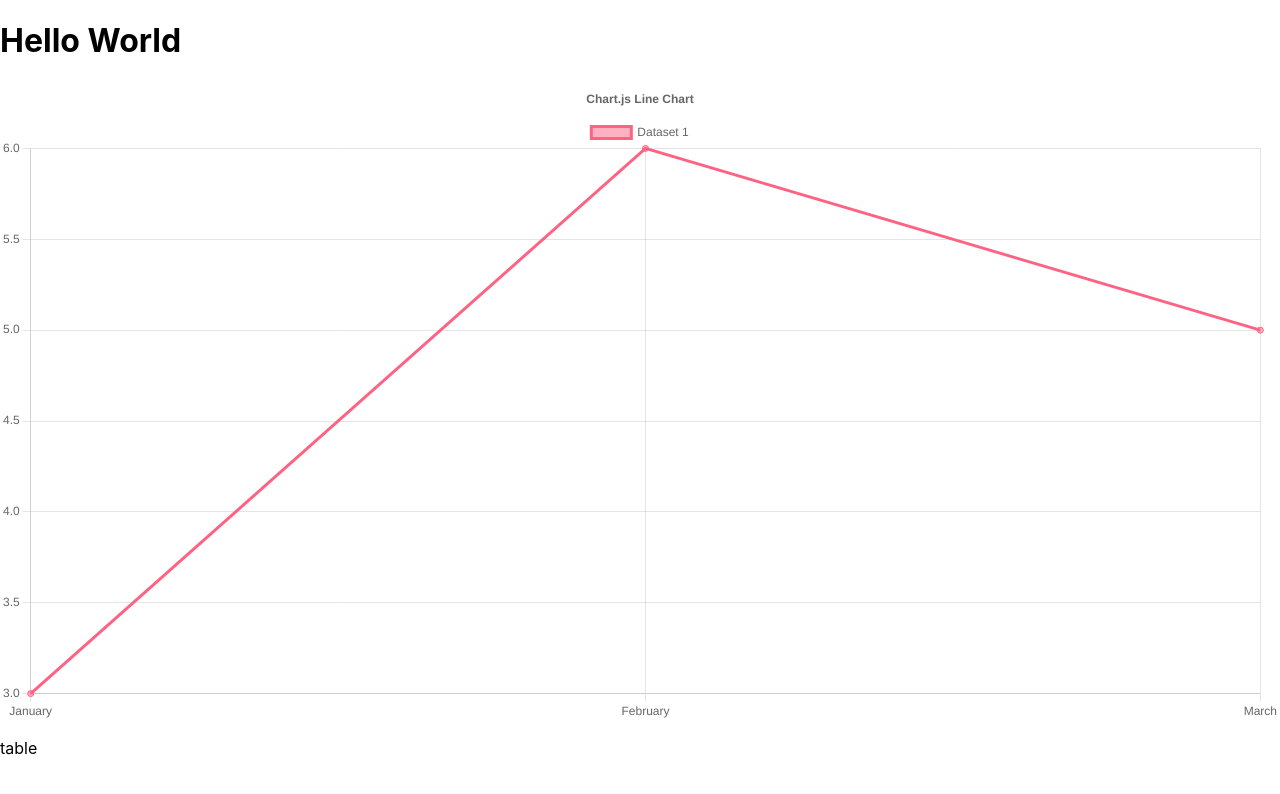
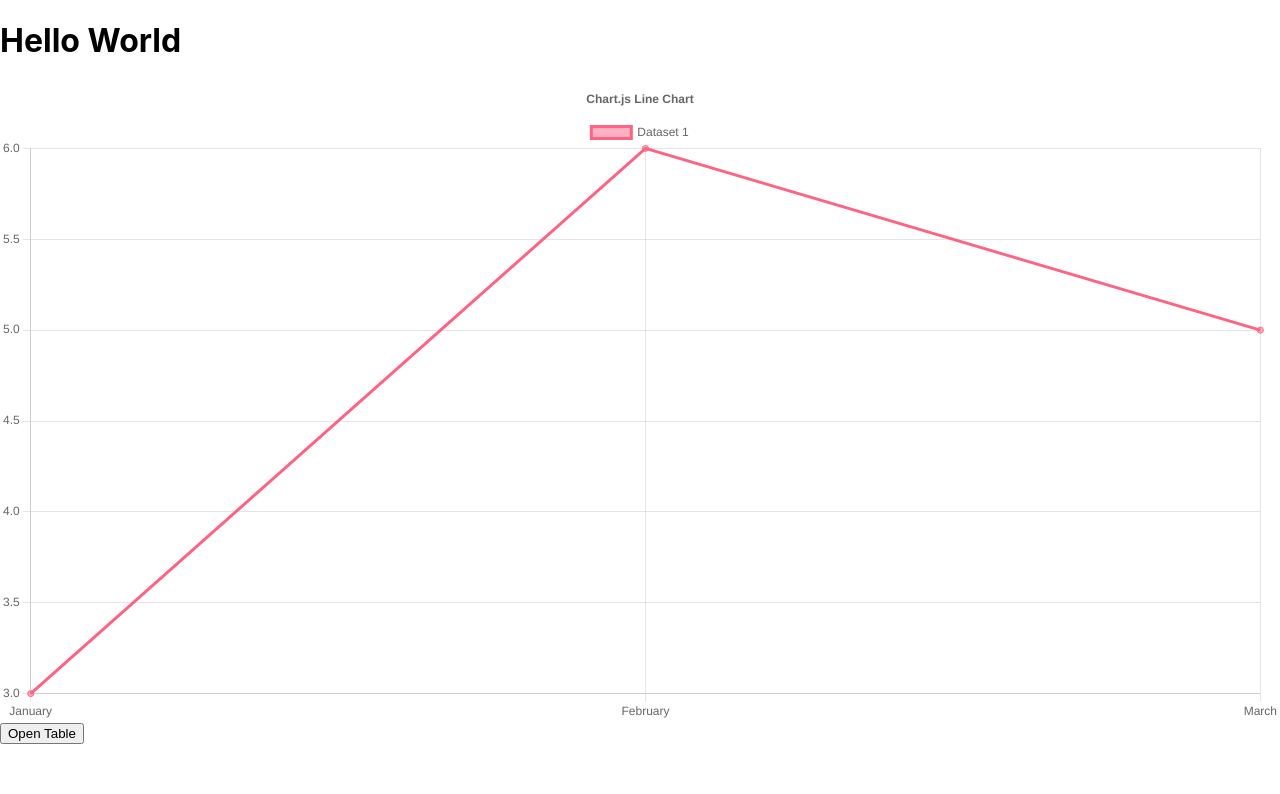
Before and after one commit to Katie-Schwerer/Chart-Module-Project, a React (Create React App) app in the folder chart-component/: page / in a window 1280 px wide. Shown: the top 794 px of the page. Built offline with nearby package versions, Linux system fonts and the light colour scheme.

Commit message:
Table Component has been made

```diff
--- a/chart-component/src/App.js
+++ b/chart-component/src/App.js
@@ -1,6 +1,6 @@
 import './App.css';
 
-import React, { useState } from "react";
+import React, { useEffect, useState } from "react";
 import Papa from "papaparse";
 
 import dataCSV from './data_files/dataM.csv';
@@ -11,21 +11,20 @@ import TableChart from './components/TableChart';
 function App() {
   const [data, setData] = useState([]);
 
-  const handleDataUpload = () => {
+  useEffect(() => {
     Papa.parse( dataCSV , {
       header: true,
       download: true,
       skipEmptyLines: true,
       complete: function(result) {
-        setData(result);
+        setData(result.data);
+        console.log(result)
       },
       error: (error) => {
         console.error('Error while parsing CSV:', error.message)
       }
     })
-  }
-
-  handleDataUpload();
+  }, []);
 
   return (
     <div className="App">
--- a/chart-component/src/components/TableChart.jsx
+++ b/chart-component/src/components/TableChart.jsx
@@ -1,7 +1,39 @@
-import React from "react";
+import React, { useEffect, useState } from "react";
 
 function TableChart({ data }) {
-    return <p>table</p>;
+  let [header, setHeader] = useState([]);
+  const [showTable, setShowTable] = useState(false);
+
+  useEffect(() => {
+    if (data.length > 0) {
+      setHeader(Object.getOwnPropertyNames(data[0]));
+    }
+  }, [data]);
+
+  return (
+    <div className="table-container">
+      <button onClick={() => setShowTable(!showTable)}>
+        { showTable ? "Hide Table" : "Open Table"}
+      </button>
+      <table style={{ display: showTable ? "table" : "none"}}>
+        <thead>
+          <tr>
+            {header.map((head, index) => (
+              <th key={index}>{head}</th>
+            ))}
+          </tr>
+        </thead>
+        <tbody>
+            {data.map((item, index) => (
+                <tr key={index}>
+                    <td>{item[header[0]]}</td>
+                    <td>{item[header[1]]}</td>
+                </tr>
+            ))}
+        </tbody>
+      </table>
+    </div>
+  );
 }
 
 export default TableChart;
```
Also changed, not shown: 1 other file (tests, documents, lock files or other folders).
